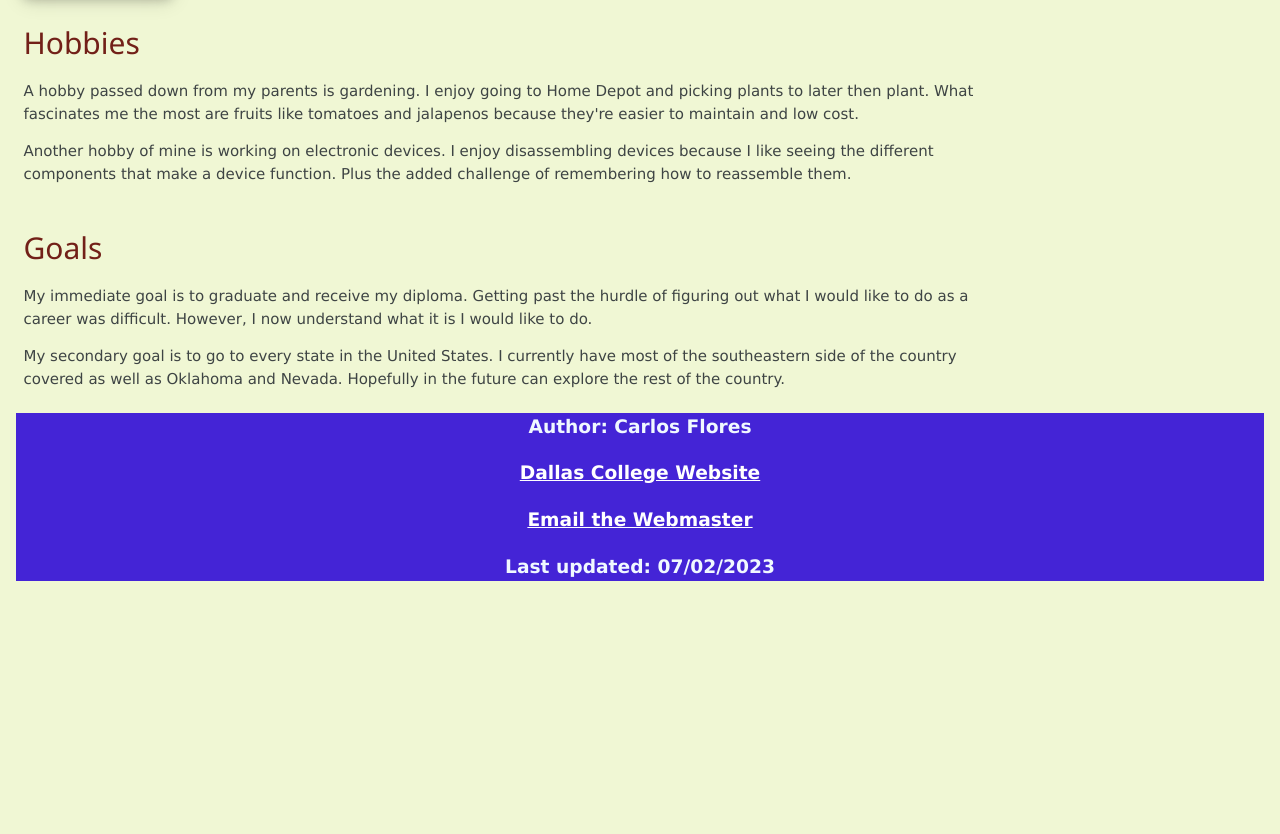
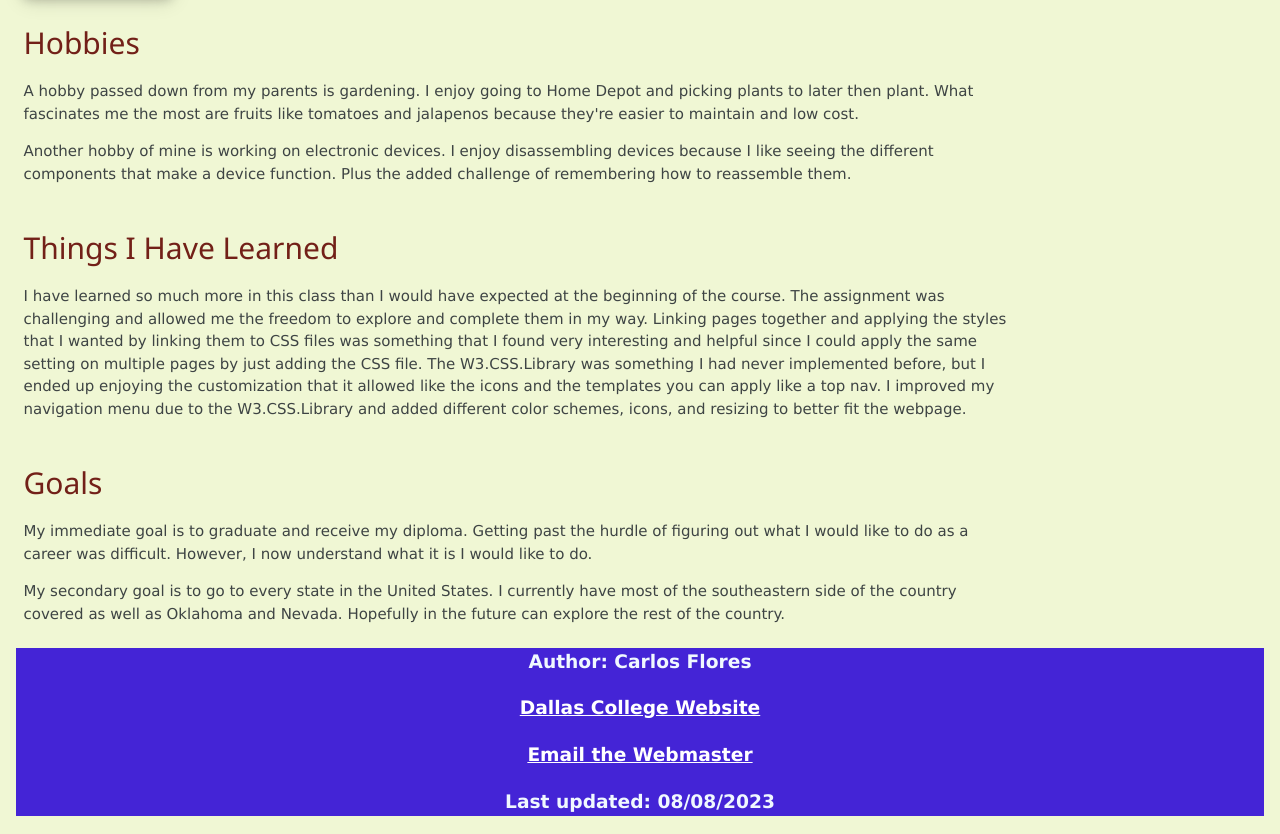
Before and after one commit to carlitosjr14/ITSE-1301, a plain HTML site: page CODE/index.html in a window 1280 px wide. Shown: the part 1059-1893 px from the top of the page. Before the commit the page ends 1658 px from the top, so only its background shows below. Drawn offline with nearby package versions, Linux system fonts and the light colour scheme.

Commit message:
Updated Nav and  additionl text in home page,

```diff
--- a/CODE/index.html
+++ b/CODE/index.html
@@ -53,6 +53,7 @@
                 <a class="active w3-bar-item w3-button" href="index.html"><i class="fa fa-home"></i> Home</a>
                 <a class="w3-bar-item w3-button" href="blog.html"><i class="fa fa-user"></i> David Spade</a>
                 <a class="w3-bar-item w3-button" href="contact-us.html"><i class="fa fa-address-book"></i> Contact Us</a>
+                <a class="w3-bar-item w3-button" href="https://2learnwp.brookhavencollege.edu/DavidSpade/" target="_blank"><i class="fa fa-wordpress"></i> WordPress</a>
             </div>
         </header>
         <h1>Carlos Flores</h1>
@@ -92,6 +93,10 @@
         </p>
     </section>
     <section>
+        <h2>Things I Have Learned</h2>
+        <p>I have learned so much more in this class than I would have expected at the beginning of the course. The assignment was challenging and allowed me the freedom to explore and complete them in my way. Linking pages together and applying the styles that I wanted by linking them to CSS files was something that I found very interesting and helpful since I could apply the same setting on multiple pages by just adding the CSS file. The W3.CSS.Library was something I had never implemented before, but I ended up enjoying the customization that it allowed like the icons and the templates you can apply like a top nav. I improved my navigation menu due to the W3.CSS.Library and added different color schemes, icons, and resizing to better fit the webpage.</p>
+    </section>
+    <section>
         <h2>Goals</h2>
         <p>My immediate goal is to graduate and receive my diploma. Getting past the hurdle of figuring out what I would like to do as a career was difficult. However, I now understand what it is I would like to do.</p>
         <p>My secondary goal is to go to every state in the United States. I currently have most of the southeastern side of the country covered as well as Oklahoma and Nevada. Hopefully in the future can explore the rest of the country.</p>
@@ -101,7 +106,7 @@
         <p><strong>Author: Carlos Flores</strong></p>
             <p><a href="https://www.dallascollege.edu/pages/default.aspx"><strong> Dallas College Website</strong></a></p>
             <p><a href="mailto:email@email.com"><strong>Email the Webmaster</strong></a></p>
-            <p><strong>Last updated: <time datetime="2023-07-02 09:15">07/02/2023</time></strong></p>
+            <p><strong>Last updated: <time datetime="2023-08-08 15:22">08/08/2023</time></strong></p>
     </footer>
     </div>
 </body>
```
Also changed, not shown: CODE/blog.html (+2 -1 lines), CODE/contact-us.html (+2 -1 lines).
